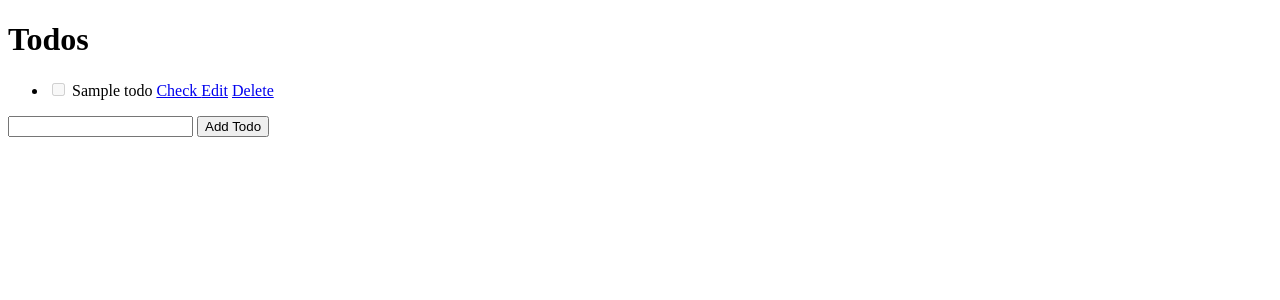
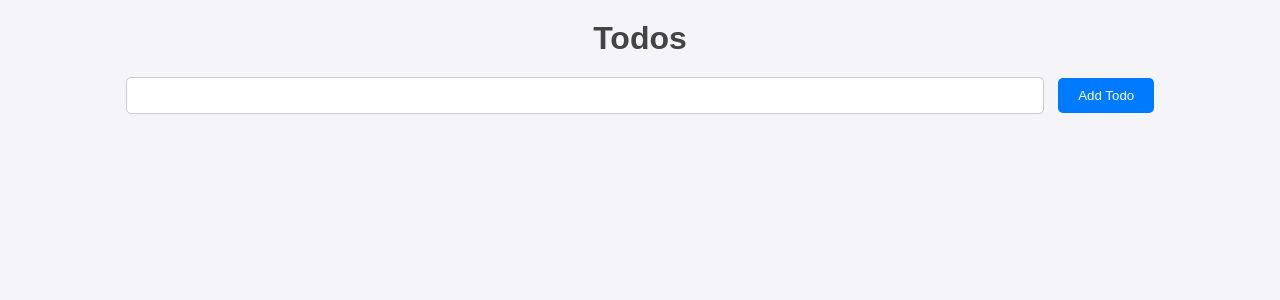
Before and after one commit to Cgri01/to-do-list-app-with-python-flask, a Flask app: page / in a window 1280 px wide. Shown: the top 300 px of the page. Run offline with Flask 3, Linux system fonts and the light colour scheme.

Commit message:
Updated edit.html - index.html and added static styles

```diff
--- /dev/null
+++ b/static/styles.css
@@ -0,0 +1,100 @@
+body {
+    font-family: Arial , sans-serif;
+    margin: 0; /* Sayfanın kenar boşluklarını sıfırlama*/
+    padding: 0; /* Sayfanın iç boşluklarını sıfırlama*/
+    background-color: #f4f4f9;
+    color: #333;
+}
+
+h1 {
+    text-align: center; /* Başlığı ortalamak için */
+    margin: 20px 0; /* Başlık için üst ve alt boşluk*/
+    color: #444;
+}
+
+/* Liste Düzenlemesi*/
+
+ul {
+    list-style-type: none; /*liste işaretlerini kaldırdık* (.) */
+    padding: 0; /* Listenin iç boşluklarını sıfırladık */
+    max-width: 600px; /* Listenin maks genişliği*/
+    margin: 20px auto; /* Liste merkezinin hizalanması*/
+
+}
+
+/* Liste Öğelerini Düzenleme */
+
+li {
+    display: flex; /* Ögeleri yatay düzenlemek */
+    justify-content: space-between; /* Ogeler arası boşlugu dagıtımak */
+    align-items: center; /* Liste ögelerini dikey olarak ortalaDık */
+    padding: 10px; /* 10px iç boşluk */
+    margin: 5px 0; /*ögeler arası dik boşluk*/
+    background-color: #fff;
+    border: 1px solid #ddd; /* Açık gri ince kenar ekledik her bir todo için */
+    border-radius: 5px; /* Her ögenin kenarını hafif yuvarladık */
+    box-shadow: 0 2px 4px rgba(0 , 0 , 0 , 0.1);
+
+}
+
+li span {
+    flex-grow: 1; /*Metin alanını esnettik */
+    word-wrap: break-word; /* Uzun metni bir sonraki satıra kaydırdık */
+    margin-right: 10px;
+}
+
+li .actions {
+    display: flex; /* Butonları yatay hizalar */
+    gap: 10px; /* Butonlar arasına boşluk koyar */
+}
+
+/* Checkbox düzeni */
+
+input[type="checkbox"] {
+    margin-right: 10px; /* Checkbox ile metin arası boşluk*/
+
+}
+
+/* Link */
+
+a{
+    text-decoration: none;
+    color: #007BFF;
+    margin: 0 5px; /* Linkler arası yatay boşluk */
+}
+
+a:hover {
+    text-decoration:underline;
+}
+
+/* Form */
+
+form {
+    text-align: center;
+    margin: 20px 0; /* Formun üst ve alt boşlukları */
+
+}
+
+form input[type="text"] {
+    padding: 10px; /*Giriş kutusunun iç boşlugu*/
+    width: 70%;
+    border: 1px solid #ccc;
+    border-radius: 5px;
+    margin-right: 10px; /*İnput ve buton arası boşluk   */
+
+}
+
+form button {
+
+    padding: 10px 20px; /*buton iç boşlugu (height - width sırasıyla)*/
+    border: none;
+    background-color: #007BFF;
+    color: #fff;
+    border-radius: 5px;
+    cursor: pointer;
+
+}
+
+form button:hover {
+    background-color: #0056b3;
+}
--- a/templates/edit.html
+++ b/templates/edit.html
@@ -1,6 +1,7 @@
 <!DOCTYPE html>
 <html>
 <head>
+    <link rel="stylesheet" href="{{ url_for('static', filename='styles.css') }}">
     <meta charset = "UTF-8">
     <title>Edit</title>
 </head>
--- a/templates/index.html
+++ b/templates/index.html
@@ -1,7 +1,8 @@
 <!DOCTYPE html>
 <html>
 <head>
-    <meta charset = "UTF-8">
+<link rel="stylesheet" href="{{ url_for('static', filename='styles.css') }}">
+        <meta charset = "UTF-8">
     <title>To do App</title>
 </head>
 <body>
```
